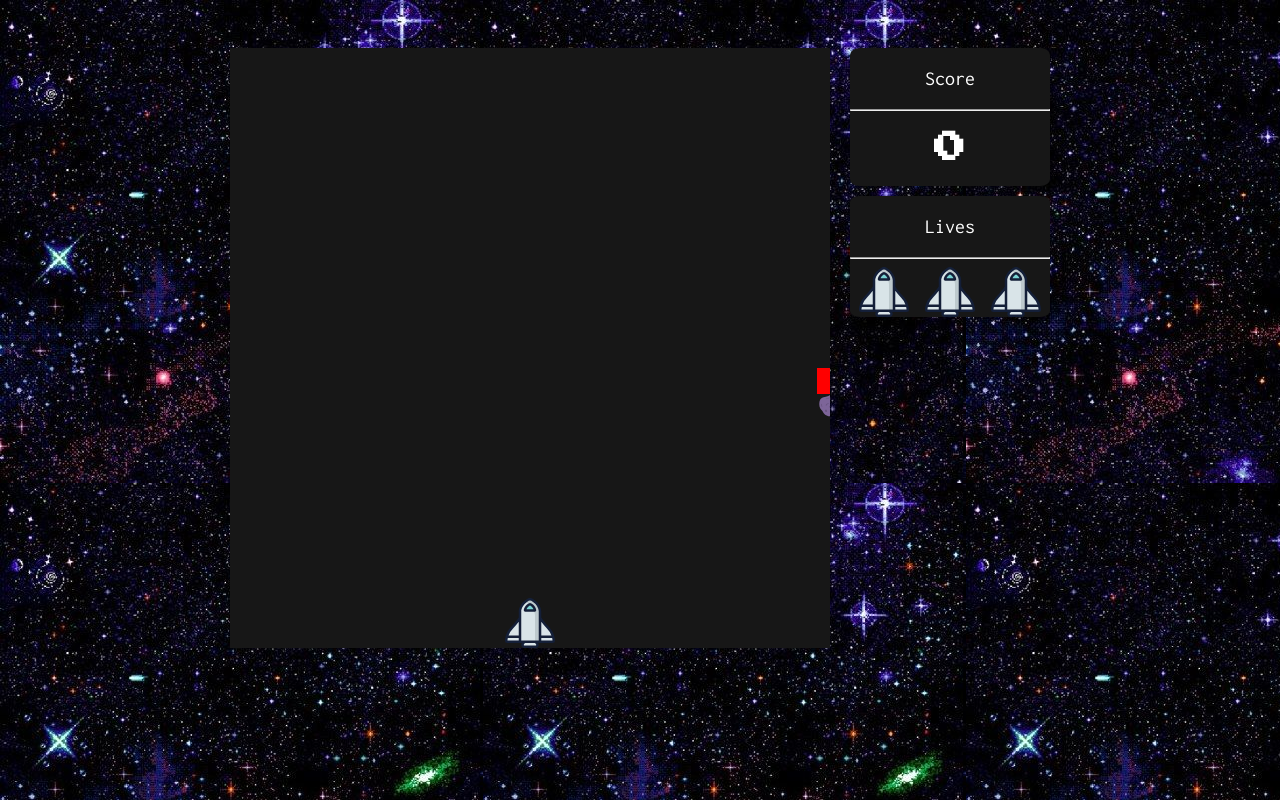
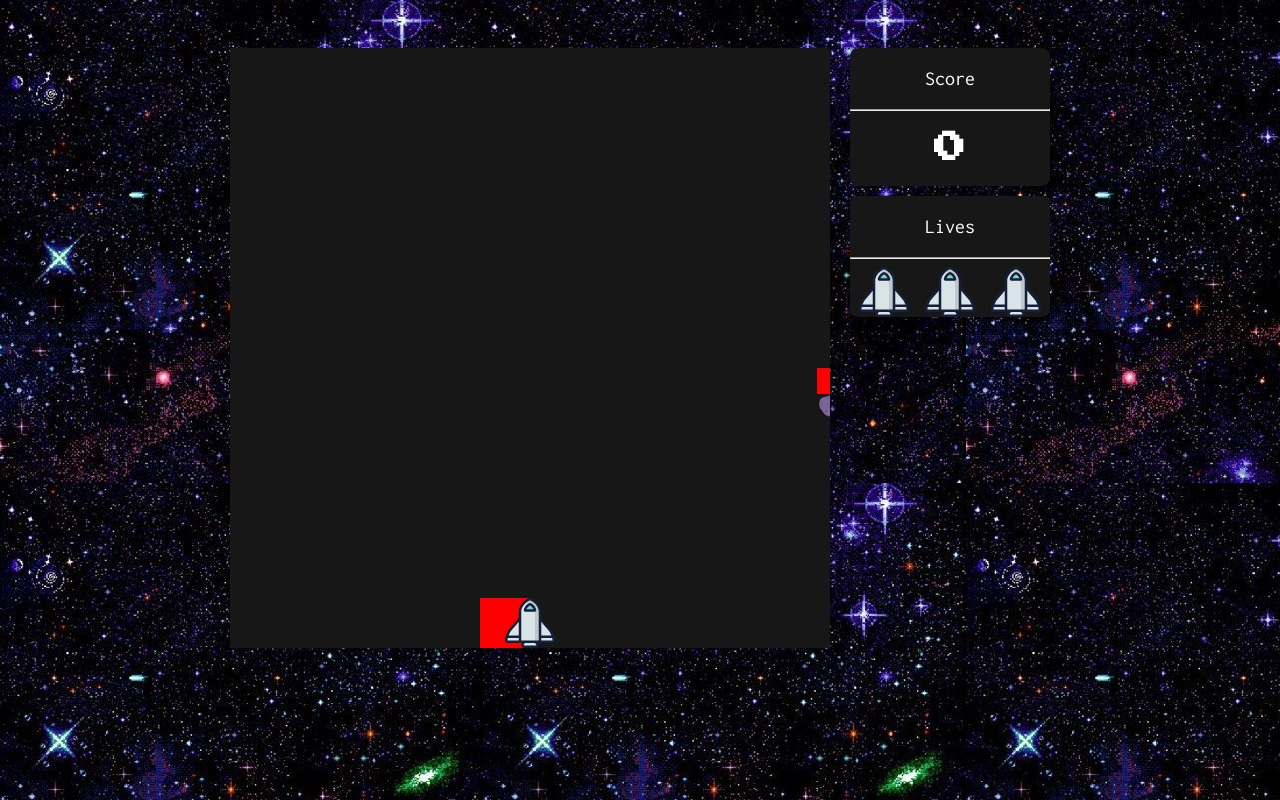
Before and after one commit to justinbaker10/SpaceRaceAdventure, a plain HTML site: page index.html in a window 1280 px wide. Drawn offline with nearby package versions, Linux system fonts and the light colour scheme.

Commit message:
added hitbox rendering

```diff
--- a/docs/index.html
+++ b/index.html
@@ -12,7 +12,8 @@
 <body>
     <div class="wholegame">
         <div class="gameboard">
-            <div class="asteroidBox"></div>
+            <div class="asteroid-box"></div>
+              <div class="ship-box"></div>
             <div class="asteroid-container"></div>
             <div class="spaceship-container">
                 <div class="spaceship"><img src="img/spaceship.svg"></div>
--- a/docs/redux.js
+++ b/redux.js
@@ -32,8 +32,8 @@ function hasOverlap (box1, box2) {
 
 function getSpaceshipBox (state) {
     return {
-        x1: widthOfTheGameboard / 2 - widthOfSpaceship / 2,
-        x2: widthOfTheGameboard / 2 + widthOfSpaceship / 2,
+        x1: (widthOfTheGameboard / 2) - (widthOfSpaceship / 2),
+        x2: (widthOfTheGameboard / 2) + (widthOfSpaceship / 2),
         y1: topOfTheGameBoardpx - state.spaceShipPosition,
         y2: topOfTheGameBoardpx - state.spaceShipPosition + heightOfSpaceship
     }
@@ -76,6 +76,7 @@ function reducer (oldState, action) {
             return newAsteroids
         },[])
         newState.asteroidBox = getAsteroidBox(newState, 0)
+        newState.shipBox = getSpaceshipBox(newState)
         if(hasOverlap(getSpaceshipBox(newState), getAsteroidBox(newState, 0))) {
             console.log(newState.asteroidBox)
             alert("I died...")
--- a/docs/render.js
+++ b/render.js
@@ -2,7 +2,8 @@
 let spaceShip = document.querySelector('.spaceship');
 let asteroidContainer = document.querySelector('.asteroid-container')
 let score = document.querySelector('.scorecard')
-let asteroidBox = document.querySelector('.asteroidBox')
+let asteroidBox = document.querySelector('.asteroid-box')
+let shipBox = document.querySelector('.ship-box')
 
 // "Subscribing" (updating) the store based on the render function
 store.subscribe(render)
@@ -29,11 +30,16 @@ function render () {
     score.innerHTML = '<h1>' + state.score + '</h1>'
     asteroidContainer.innerHTML = state.asteroidArray.map(renderAsteroid).join('')
     if(state.asteroidBox) {
-    asteroidBox.style.top = Math.floor(state.asteroidBox.y1) + 'px'
-    asteroidBox.style.height = Math.floor(state.asteroidBox.y2 - state.asteroidBox.y1) + 'px'
-    asteroidBox.style.left = Math.floor(state.asteroidBox.x1) + 'px'
-    asteroidBox.style.width = Math.floor(state.asteroidBox.x2 - state.asteroidBox.x1) + 'px'
-    asteroidBox.style.backgroundColor = 'red'
+      asteroidBox.style.top = Math.floor(state.asteroidBox.y1) + 'px'
+      asteroidBox.style.height = Math.floor(state.asteroidBox.y2 - state.asteroidBox.y1) + 'px'
+      asteroidBox.style.left = Math.floor(state.asteroidBox.x1) + 'px'
+      asteroidBox.style.width = Math.floor(state.asteroidBox.x2 - state.asteroidBox.x1) + 'px'
+    }
+    if(state.shipBox) {
+      shipBox.style.top = Math.floor(state.shipBox.y1) + 'px'
+      shipBox.style.height = Math.floor(state.shipBox.y2 - state.shipBox.y1) + 'px'
+      shipBox.style.left = Math.floor(state.shipBox.x1) + 'px'
+      shipBox.style.width = Math.floor(state.shipBox.x2 - state.shipBox.x1) + 'px'
     }
 }
 
--- a/docs/styles.css
+++ b/styles.css
@@ -100,7 +100,8 @@ body {
     padding-top: 40px;
 }
 
-.asteroidBox {
+.asteroid-box,.ship-box {
     position: absolute;
     display: inline-block;
+    background: red;
 }
```
Also changed, not shown: docs/space.js (deleted, +0 -10 lines), homepage.html (renamed from docs/homepage.html), img/asteroid.svg (renamed from docs/img/asteroid.svg), img/spacebackground.jpg (renamed from docs/img/spacebackground.jpg), img/spaceship.svg (renamed from docs/img/spaceship.svg).
